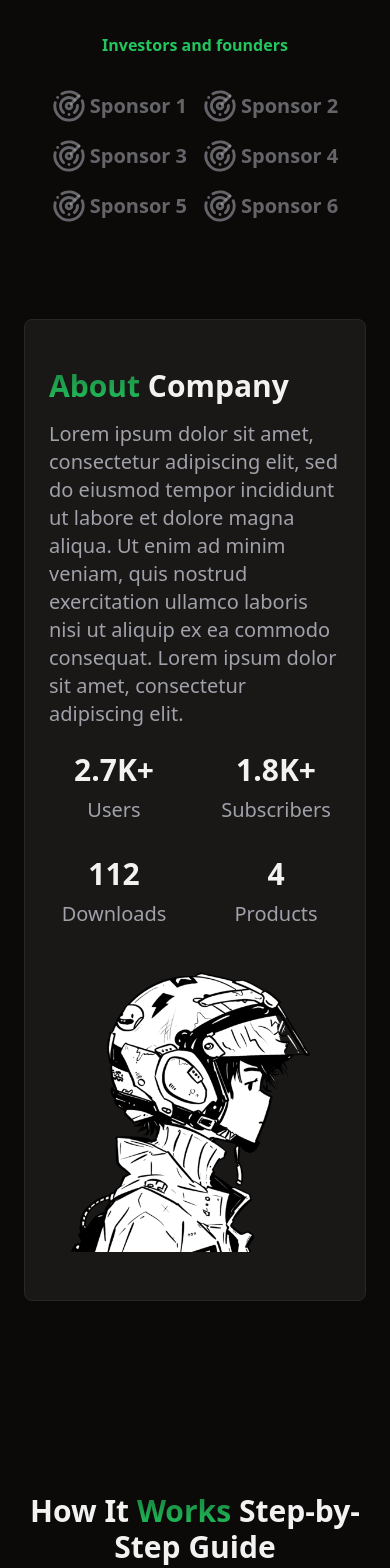
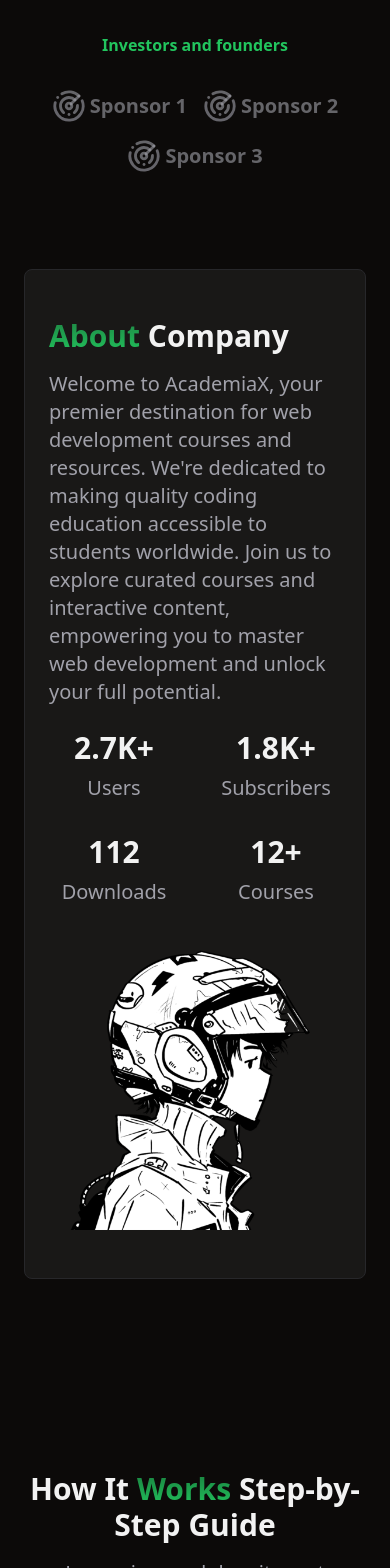
Before and after one commit to prathamdupare/CodeX-landing, a React (Vite) app: page / in a window 390 px wide. Shown: the part 900-2468 px from the top of the page. Built offline with nearby package versions, Linux system fonts and the light colour scheme.

Commit message:
added testimonials, about, footer

```diff
--- a/src/App.tsx
+++ b/src/App.tsx
@@ -9,7 +9,6 @@ import { Navbar } from "./components/Navbar";
 import { Newsletter } from "./components/Newsletter";
 import { Pricing } from "./components/Pricing";
 import { ScrollToTop } from "./components/ScrollToTop";
-import { Services } from "./components/Services";
 import { Sponsors } from "./components/Sponsors";
 import { Team } from "./components/Team";
 import { Testimonials } from "./components/Testimonials";
@@ -24,7 +23,6 @@ function App() {
       <About />
       <HowItWorks />
       <Features />
-      <Services />
       <Cta />
       <Testimonials />
       <Team />
--- a/src/components/About.tsx
+++ b/src/components/About.tsx
@@ -3,10 +3,7 @@ import pilot from "../assets/pilot.png";
 
 export const About = () => {
   return (
-    <section
-      id="about"
-      className="container py-24 sm:py-32"
-    >
+    <section id="about" className="container py-24 sm:py-32">
       <div className="bg-muted/50 border rounded-lg py-12">
         <div className="px-6 flex flex-col-reverse md:flex-row gap-8 md:gap-12">
           <img
@@ -23,11 +20,12 @@ export const About = () => {
                 Company
               </h2>
               <p className="text-xl text-muted-foreground mt-4">
-                Lorem ipsum dolor sit amet, consectetur adipiscing elit, sed do
-                eiusmod tempor incididunt ut labore et dolore magna aliqua. Ut
-                enim ad minim veniam, quis nostrud exercitation ullamco laboris
-                nisi ut aliquip ex ea commodo consequat. Lorem ipsum dolor sit
-                amet, consectetur adipiscing elit.
+                Welcome to AcademiaX, your premier destination for web
+                development courses and resources. We're dedicated to making
+                quality coding education accessible to students worldwide. Join
+                us to explore curated courses and interactive content,
+                empowering you to master web development and unlock your full
+                potential.
               </p>
             </div>
 
--- a/src/components/Features.tsx
+++ b/src/components/Features.tsx
@@ -18,21 +18,21 @@ interface FeatureProps {
 
 const features: FeatureProps[] = [
   {
-    title: "Responsive Design",
+    title: "Comprehensive Coding Courses",
     description:
-      "Lorem ipsum dolor sit amet consectetur adipisicing elit. Nisi nesciunt est nostrum omnis ab sapiente.",
+      "Discover our curated selection of coding courses, tailored to provide students with comprehensive resources for mastering web development.",
     image: image4,
   },
   {
-    title: "Intuitive user interface",
+    title: "Intuitive Learning Experience",
     description:
-      "Lorem ipsum dolor sit amet consectetur adipisicing elit. Nisi nesciunt est nostrum omnis ab sapiente.",
+      "Navigate through our platform with ease, thanks to our intuitive user interface designed to enhance the learning journey.",
     image: image3,
   },
   {
-    title: "AI-Powered insights",
+    title: "Personalized Learning Paths",
     description:
-      "Lorem ipsum dolor sit amet consectetur adipisicing elit. Nisi nesciunt est nostrum omnis ab sapiente.",
+      "Unlock personalized learning paths tailored to your skills and goals, powered by AI insights to maximize your learning potential.",
     image: image,
   },
 ];
@@ -51,10 +51,7 @@ const featureList: string[] = [
 
 export const Features = () => {
   return (
-    <section
-      id="features"
-      className="container py-24 sm:py-32 space-y-8"
-    >
+    <section id="features" className="container py-24 sm:py-32 space-y-8">
       <h2 className="text-3xl lg:text-4xl font-bold md:text-center">
         Many{" "}
         <span className="bg-gradient-to-b from-primary/60 to-primary text-transparent bg-clip-text">
@@ -65,10 +62,7 @@ export const Features = () => {
       <div className="flex flex-wrap md:justify-center gap-4">
         {featureList.map((feature: string) => (
           <div key={feature}>
-            <Badge
-              variant="secondary"
-              className="text-sm"
-            >
+            <Badge variant="secondary" className="text-sm">
               {feature}
             </Badge>
           </div>
--- a/src/components/HeroCards.tsx
+++ b/src/components/HeroCards.tsx
@@ -37,7 +37,7 @@ export const HeroCards = () => {
       <Card className="absolute right-[20px] top-4 w-80 flex flex-col justify-center items-center drop-shadow-xl shadow-black/10 dark:shadow-white/10">
         <CardHeader className="mt-8 flex justify-center items-center pb-2">
           <img
-            src="https://i.pravatar.cc/150?img=58"
+            src="/hero.png"
             alt="user avatar"
             className="absolute grayscale-[0%] -top-12 rounded-full w-24 h-24 aspect-square object-cover"
           />
--- a/src/components/HowItWorks.tsx
+++ b/src/components/HowItWorks.tsx
@@ -10,36 +10,34 @@ interface FeatureProps {
 const features: FeatureProps[] = [
   {
     icon: <MedalIcon />,
-    title: "Accesibility",
+    title: "Courses",
     description:
-      "Lorem ipsum dolor sit amet, consectetur adipisicing elit. Illum quas provident cum",
-  },
-  {
-    icon: <MapIcon />,
-    title: "Community",
-    description:
-      "Lorem ipsum dolor sit amet, consectetur adipisicing elit. Illum quas provident cum",
+      "Enroll in coding courses to gain theoretical knowledge and practical skills.",
   },
   {
     icon: <PlaneIcon />,
-    title: "Scalability",
+    title: "Hands-On Experience",
     description:
-      "Lorem ipsum dolor sit amet, consectetur adipisicing elit. Illum quas provident cum",
+      "Engage in coding projects and challenges to apply what you've learned",
+  },
+
+  {
+    icon: <MapIcon />,
+    title: "Build by Yourself",
+    description:
+      "Take initiative to create your own projects, applying your skills independently",
   },
   {
     icon: <GiftIcon />,
-    title: "Gamification",
+    title: "Mentorship & Employment",
     description:
-      "Lorem ipsum dolor sit amet, consectetur adipisicing elit. Illum quas provident cum",
+      "Seek mentorship for guidance and support, then leverage your skills to secure employment opportunities.",
   },
 ];
 
 export const HowItWorks = () => {
   return (
-    <section
-      id="howItWorks"
-      className="container text-center py-24 sm:py-32"
-    >
+    <section id="howItWorks" className="container text-center py-24 sm:py-32">
       <h2 className="text-3xl md:text-4xl font-bold ">
         How It{" "}
         <span className="bg-gradient-to-b from-primary/60 to-primary text-transparent bg-clip-text">
@@ -54,10 +52,7 @@ export const HowItWorks = () => {
 
       <div className="grid grid-cols-1 md:grid-cols-2 lg:grid-cols-4 gap-8">
         {features.map(({ icon, title, description }: FeatureProps) => (
-          <Card
-            key={title}
-            className="bg-muted/50"
-          >
+          <Card key={title} className="bg-muted/50">
             <CardHeader>
               <CardTitle className="grid gap-4 place-items-center">
                 {icon}
--- a/src/components/Navbar.tsx
+++ b/src/components/Navbar.tsx
@@ -33,8 +33,8 @@ const routeList: RouteProps[] = [
     label: "Testimonials",
   },
   {
-    href: "#pricing",
-    label: "Pricing",
+    href: "#about",
+    label: "About",
   },
   {
     href: "#faq",
--- a/src/components/Services.tsx
+++ /dev/null
@@ -1,76 +0,0 @@
-import { Card, CardDescription, CardHeader, CardTitle } from "./ui/card";
-import { MagnifierIcon, WalletIcon, ChartIcon } from "./Icons";
-import cubeLeg from "../assets/cube-leg.png";
-
-interface ServiceProps {
-  title: string;
-  description: string;
-  icon: JSX.Element;
-}
-
-const serviceList: ServiceProps[] = [
-  {
-    title: "Code Collaboration",
-    description:
-      "Lorem ipsum dolor sit amet consectetur adipisicing elit. Nisi nesciunt est nostrum omnis ab sapiente.",
-    icon: <ChartIcon />,
-  },
-  {
-    title: "Project Management",
-    description:
-      "Lorem ipsum dolor sit amet consectetur adipisicing elit. Nisi nesciunt est nostrum omnis ab sapiente.",
-    icon: <WalletIcon />,
-  },
-  {
-    title: "Task Automation",
-    description:
-      "Lorem ipsum dolor sit amet consectetur adipisicing elit. Nisi nesciunt est nostrum omnis ab sapiente.",
-    icon: <MagnifierIcon />,
-  },
-];
-
-export const Services = () => {
-  return (
-    <section className="container py-24 sm:py-32">
-      <div className="grid lg:grid-cols-[1fr,1fr] gap-8 place-items-center">
-        <div>
-          <h2 className="text-3xl md:text-4xl font-bold">
-            <span className="bg-gradient-to-b from-primary/60 to-primary text-transparent bg-clip-text">
-              Client-Centric{" "}
-            </span>
-            Services
-          </h2>
-
-          <p className="text-muted-foreground text-xl mt-4 mb-8 ">
-            Lorem ipsum dolor sit amet consectetur, adipisicing elit. Veritatis
-            dolor.
-          </p>
-
-          <div className="flex flex-col gap-8">
-            {serviceList.map(({ icon, title, description }: ServiceProps) => (
-              <Card key={title}>
-                <CardHeader className="space-y-1 flex md:flex-row justify-start items-start gap-4">
-                  <div className="mt-1 bg-primary/20 p-1 rounded-2xl">
-                    {icon}
-                  </div>
-                  <div>
-                    <CardTitle>{title}</CardTitle>
-                    <CardDescription className="text-md mt-2">
-                      {description}
-                    </CardDescription>
-                  </div>
-                </CardHeader>
-              </Card>
-            ))}
-          </div>
-        </div>
-
-        <img
-          src={cubeLeg}
-          className="w-[300px] md:w-[500px] lg:w-[600px] object-contain"
-          alt="About services"
-        />
-      </div>
-    </section>
-  );
-};
--- a/src/components/Sponsors.tsx
+++ b/src/components/Sponsors.tsx
@@ -18,26 +18,11 @@ const sponsors: SponsorProps[] = [
     icon: <Radar size={34} />,
     name: "Sponsor 3",
   },
-  {
-    icon: <Radar size={34} />,
-    name: "Sponsor 4",
-  },
-  {
-    icon: <Radar size={34} />,
-    name: "Sponsor 5",
-  },
-  {
-    icon: <Radar size={34} />,
-    name: "Sponsor 6",
-  },
 ];
 
 export const Sponsors = () => {
   return (
-    <section
-      id="sponsors"
-      className="container pt-24 sm:py-32"
-    >
+    <section id="sponsors" className="container pt-24 sm:py-32">
       <h2 className="text-center text-md lg:text-xl font-bold mb-8 text-primary">
         Investors and founders
       </h2>
--- a/src/components/Statistics.tsx
+++ b/src/components/Statistics.tsx
@@ -18,8 +18,8 @@ export const Statistics = () => {
       description: "Downloads",
     },
     {
-      quantity: "4",
-      description: "Products",
+      quantity: "12+",
+      description: "Courses",
     },
   ];
 
@@ -27,10 +27,7 @@ export const Statistics = () => {
     <section id="statistics">
       <div className="grid grid-cols-2 lg:grid-cols-4 gap-8">
         {stats.map(({ quantity, description }: statsProps) => (
-          <div
-            key={description}
-            className="space-y-2 text-center"
-          >
+          <div key={description} className="space-y-2 text-center">
             <h2 className="text-3xl sm:text-4xl font-bold ">{quantity}</h2>
             <p className="text-xl text-muted-foreground">{description}</p>
           </div>
--- a/src/components/Testimonials.tsx
+++ b/src/components/Testimonials.tsx
@@ -16,68 +16,52 @@ interface TestimonialProps {
 
 const testimonials: TestimonialProps[] = [
   {
-    image: "https://github.com/shadcn.png",
-    name: "John Doe React",
-    userName: "@john_Doe",
-    comment: "This landing page is awesome!",
+    image: "https://example.com/avatar1.png",
+    name: "Emma Smith",
+    userName: "@emma_smith",
+    comment:
+      "This coding platform is amazing! I've learned so much and improved my skills immensely.",
   },
   {
-    image: "https://github.com/shadcn.png",
-    name: "John Doe React",
-    userName: "@john_Doe1",
+    image: "https://example.com/avatar2.png",
+    name: "Michael Johnson",
+    userName: "@michael_johnson",
     comment:
-      "Lorem ipsum dolor sit amet,empor incididunt ut labore et dolore magna aliqua. Ut enim ad minim veniam, quis nostrud.",
-  },
-
-  {
-    image: "https://github.com/shadcn.png",
-    name: "John Doe React",
-    userName: "@john_Doe2",
-    comment:
-      "Lorem ipsum dolor sit amet,exercitation. Duis aute irure dolor in reprehenderit in voluptate velit esse cillum dolore eu fugiat nulla pariatur. Excepteur sint occaecat cupidatat non proident.",
+      "I can't believe how much I've grown as a developer since joining AcademiaX. Highly recommended for anyone serious about coding!",
   },
   {
-    image: "https://github.com/shadcn.png",
-    name: "John Doe React",
-    userName: "@john_Doe3",
+    image: "https://example.com/avatar3.png",
+    name: "Sophia Lee",
+    userName: "@sophia_lee",
     comment:
-      "Lorem ipsum dolor sit amet, consectetur adipiscing elit, sed do eiusmod tempor incididunt ut labore et dolore magna aliqua. Ut enim ad minim veniam.",
+      "The instructors at AcademiaX are top-notch. Their teaching style is engaging and easy to follow, making learning enjoyable.",
   },
   {
-    image: "https://github.com/shadcn.png",
-    name: "John Doe React",
-    userName: "@john_Doe4",
+    image: "https://example.com/avatar4.png",
+    name: "Daniel Brown",
+    userName: "@daniel_brown",
     comment:
-      "Lorem ipsum dolor sit amet, tempor incididunt  aliqua. Ut enim ad minim veniam, quis nostrud.",
+      "I've tried other coding platforms before, but AcademiaX stands out for its quality content and supportive community. 5 stars!",
   },
   {
-    image: "https://github.com/shadcn.png",
-    name: "John Doe React",
-    userName: "@john_Doe5",
+    image: "https://example.com/avatar5.png",
+    name: "Olivia Miller",
+    userName: "@olivia_miller",
     comment:
-      "Lorem ipsum dolor sit amet, consectetur adipiscing elit, sed do eiusmod tempor incididunt ut labore et dolore magna aliqua.",
+      "AcademiaX has been a game-changer for me. The hands-on projects and real-world examples have helped me gain practical skills that I can apply right away.",
   },
 ];
 
 export const Testimonials = () => {
   return (
-    <section
-      id="testimonials"
-      className="container py-24 sm:py-32"
-    >
-      <h2 className="text-3xl md:text-4xl font-bold">
+    <section id="testimonials" className="container py-24 sm:py-32 ">
+      <h2 className="text-3xl md:text-4xl font-bold pb-8">
         Discover Why
+        <span> People Love </span>
         <span className="bg-gradient-to-b from-primary/60 to-primary text-transparent bg-clip-text">
-          {" "}
-          People Love{" "}
+          AcademiaX
         </span>
-        This Landing Page
       </h2>
-
-      <p className="text-xl text-muted-foreground pt-4 pb-8">
-        Lorem ipsum dolor sit amet, consectetur adipisicing elit. Non unde error
-        facere hic reiciendis illo
-      </p>
 
       <div className="grid md:grid-cols-2 lg:grid-cols-4 sm:block columns-2  lg:columns-3 lg:gap-6 mx-auto space-y-4 lg:space-y-6">
         {testimonials.map(
@@ -88,10 +72,7 @@ export const Testimonials = () => {
             >
               <CardHeader className="flex flex-row items-center gap-4 pb-2">
                 <Avatar>
-                  <AvatarImage
-                    alt=""
-                    src={image}
-                  />
+                  <AvatarImage alt="" src={image} />
                   <AvatarFallback>OM</AvatarFallback>
                 </Avatar>
 
@@ -103,7 +84,7 @@ export const Testimonials = () => {
 
               <CardContent>{comment}</CardContent>
             </Card>
-          )
+          ),
         )}
       </div>
     </section>
```
Also changed, not shown: src/components/FAQ.tsx (+14 -25 lines), src/components/Footer.tsx (+15 -54 lines), public/hero.png (added), 1 other file (tests, documents, lock files or other folders).
